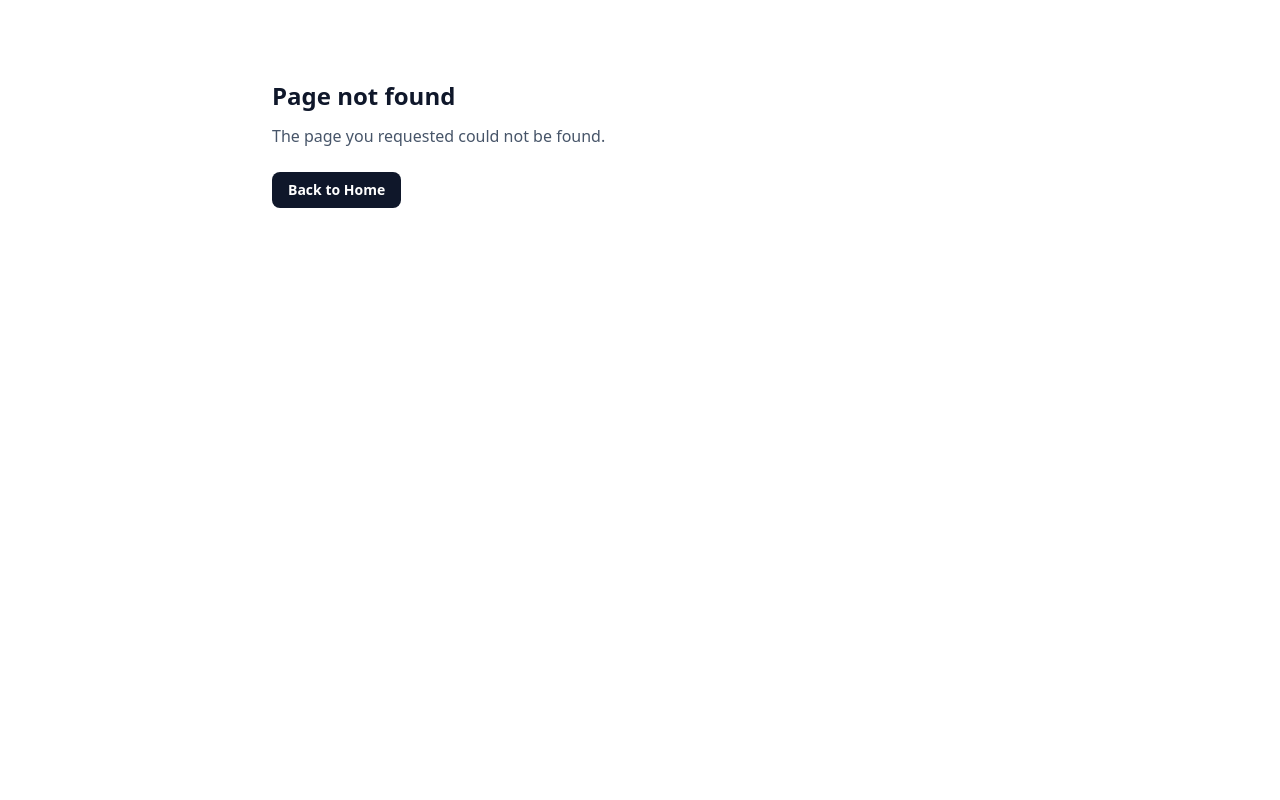
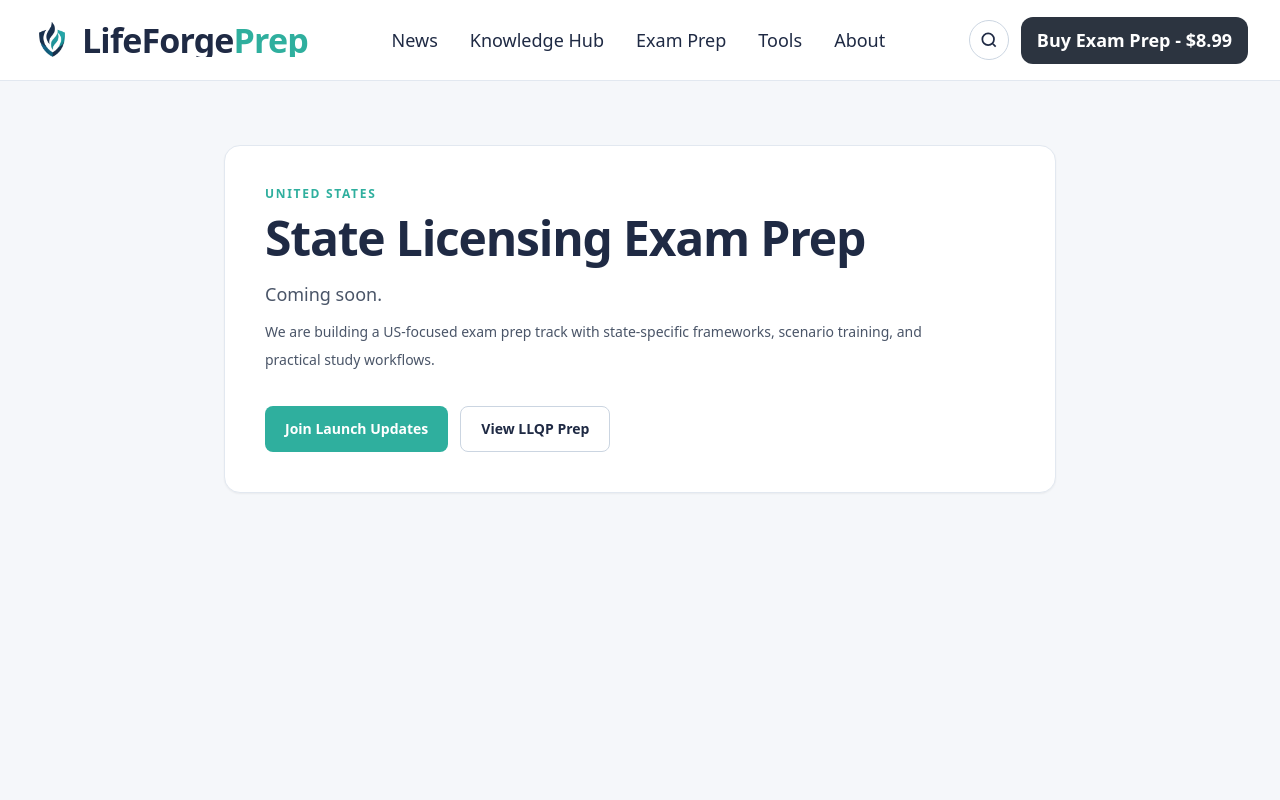
Before and after one commit to jfitz80/LifeForgeStudyPrep, a Next.js app: page /us-exam-prep in a window 1280 px wide. Before the commit this address had no page. Shown: the top 800 px of the page. Built offline with nearby package versions, Linux system fonts and the light colour scheme.

Commit message:
Route US exam prep card to dedicated coming-soon page

```diff
--- a/app/page.tsx
+++ b/app/page.tsx
@@ -202,7 +202,7 @@ export default function HomePage() {
                 <h2 className="text-2xl font-bold text-[#1F2A44]">United States</h2>
                 <p className="mt-2 text-base text-[#4A5568]">State Licensing Exam Prep</p>
                 <Link
-                  href="/exam-prep#us"
+                  href="/us-exam-prep"
                   className="mt-5 inline-flex items-center rounded-lg border border-slate-300 bg-white px-4 py-2.5 text-sm font-semibold text-[#1F2A44] transition hover:bg-slate-50"
                 >
                   Start US Exam Prep
--- /dev/null
+++ b/app/us-exam-prep/page.tsx
@@ -0,0 +1,47 @@
+import type { Metadata } from 'next';
+import Link from 'next/link';
+import SiteHeader from '@/components/editorial/SiteHeader';
+import SiteFooter from '@/components/editorial/SiteFooter';
+
+export const metadata: Metadata = {
+  title: 'US State Licensing Prep | Coming Soon | LifeForgePrep',
+  description: 'US state licensing exam prep is in development. Join the waitlist for launch updates.'
+};
+
+export default function UsExamPrepComingSoonPage() {
+  return (
+    <>
+      <SiteHeader />
+      <main className="min-h-screen bg-[#F5F7FA] py-16">
+        <div className="mx-auto max-w-4xl px-4 sm:px-6 lg:px-8">
+          <section className="rounded-2xl border border-slate-200 bg-white p-8 shadow-sm sm:p-10">
+            <p className="text-xs font-semibold uppercase tracking-[0.14em] text-[#2FAF9E]">United States</p>
+            <h1 className="mt-3 text-4xl font-bold tracking-tight text-[#1F2A44] sm:text-5xl">
+              State Licensing Exam Prep
+            </h1>
+            <p className="mt-4 text-lg leading-8 text-[#4A5568]">Coming soon.</p>
+            <p className="mt-2 max-w-2xl text-sm leading-7 text-[#4A5568]">
+              We are building a US-focused exam prep track with state-specific frameworks, scenario training, and practical study workflows.
+            </p>
+
+            <div className="mt-8 flex flex-wrap gap-3">
+              <Link
+                href="/#newsletter-signup"
+                className="inline-flex items-center rounded-lg bg-[#2FAF9E] px-5 py-3 text-sm font-semibold text-white transition hover:bg-[#26988a]"
+              >
+                Join Launch Updates
+              </Link>
+              <Link
+                href="/exam-prep"
+                className="inline-flex items-center rounded-lg border border-slate-300 bg-white px-5 py-3 text-sm font-semibold text-[#1F2A44] transition hover:bg-slate-50"
+              >
+                View LLQP Prep
+              </Link>
+            </div>
+          </section>
+        </div>
+      </main>
+      <SiteFooter />
+    </>
+  );
+}
```
